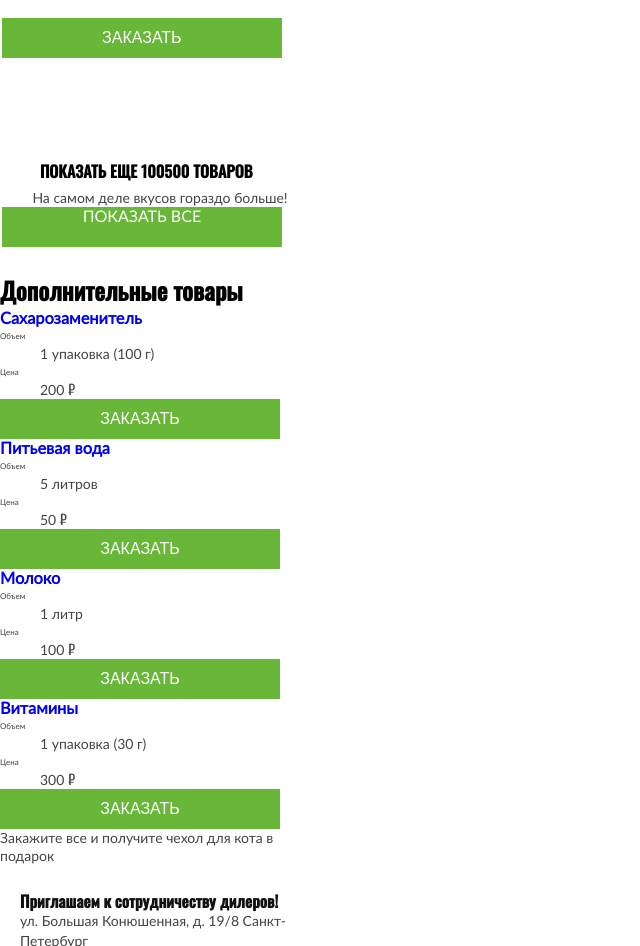
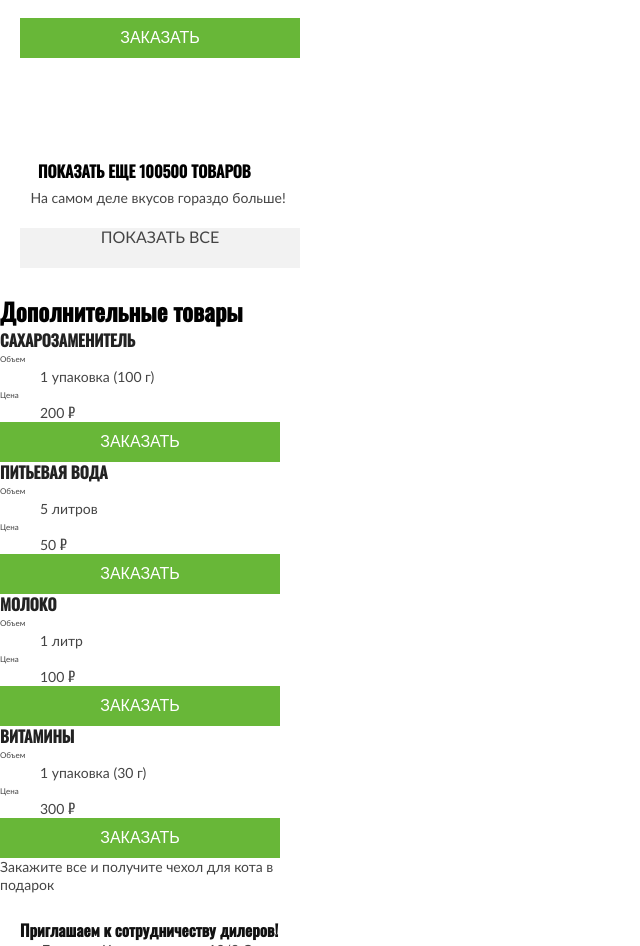
Before and after one commit to htmlacademy-adaptive/2426581-cat-energy-1, a plain HTML site: page source/catalog.html in a window 1280 px wide. Shown: the part 2419-3365 px from the top of the page, without its empty margins (0-640 px from the left). Drawn offline with nearby package versions, Linux system fonts and the light colour scheme; files that its build step writes are made by us from their sources; files whose address does not match are found by name.

Commit message:
заканчивает первичную стилизацию секции product

```diff
--- a/source/catalog.html
+++ b/source/catalog.html
@@ -186,7 +186,7 @@
                 <dt class="product__spec">Цена</dt>
                 <dd class="product__essence">500&nbsp;₽</dd>
               </dl>
-              <button class="product__button button"
+              <button class="product__button button button--main"
                 type="button">Заказать</button>
             </li>
             <!-- ! Q кривые имена классов/модов,еще подумаю-->
@@ -195,7 +195,7 @@
                 товаров</h2>
               <p class="product__more">На самом деле вкусов гораздо
                 больше!</p>
-              <a class="product__button product__button--more button"
+              <a class="product__button button button--light"
                 href="#">Показать все</a>
             </li>
           </ul>
--- a/source/sass/blocks/catalog/catalog.scss
+++ b/source/sass/blocks/catalog/catalog.scss
@@ -2,8 +2,8 @@
   display: flex;
   flex-direction: column;
   align-items: center;
-  width: 320px;
-  //padding: 0 20px;
+  width: 280px;
+  padding: 0 20px;
 }
 
 .catalog__title {
@@ -21,7 +21,18 @@
     margin: 0 0 21px 0;
   }
 
-  .product__name, .extras__name {
+  .product__name--more {
+    padding: 78px 18px 0;
+    margin: 0 0 8px 0;
+    }
+
+    .product__more {
+      margin: 0 0 21px 0;
+      padding: 0 10.5px;
+    }
+  }
+
+.product__name, .extras__name {
       font-family: "Oswald", sans-serif;
       font-size: 16px;
       line-height: 20px;
@@ -30,15 +41,3 @@
     color: #222222;
     }
   }
-
-  .product__name--more {
-  padding: 78px 38px 0;
-  margin: 0 0 8px 0;
-  }
-
-  .product__more {
-    margin: 0;
-    padding: 0 30.5px;
-  }
-
-}
--- a/source/sass/general-styles.scss
+++ b/source/sass/general-styles.scss
@@ -72,13 +72,19 @@ h3 {
   height: 40px;
   font-size: 16px;
   color: #ffffff;
+  background-color: #68b738;
   text-align: center;
   text-decoration: none;
   text-transform: uppercase;
-  background-color: #68b738;
   border: none;
   margin: 0;
 }
+
+  .button--light {
+    color: #444444;
+    background-color: #f2f2f2;
+  }
+
 
 p {
   font-family: "Lato";
```
